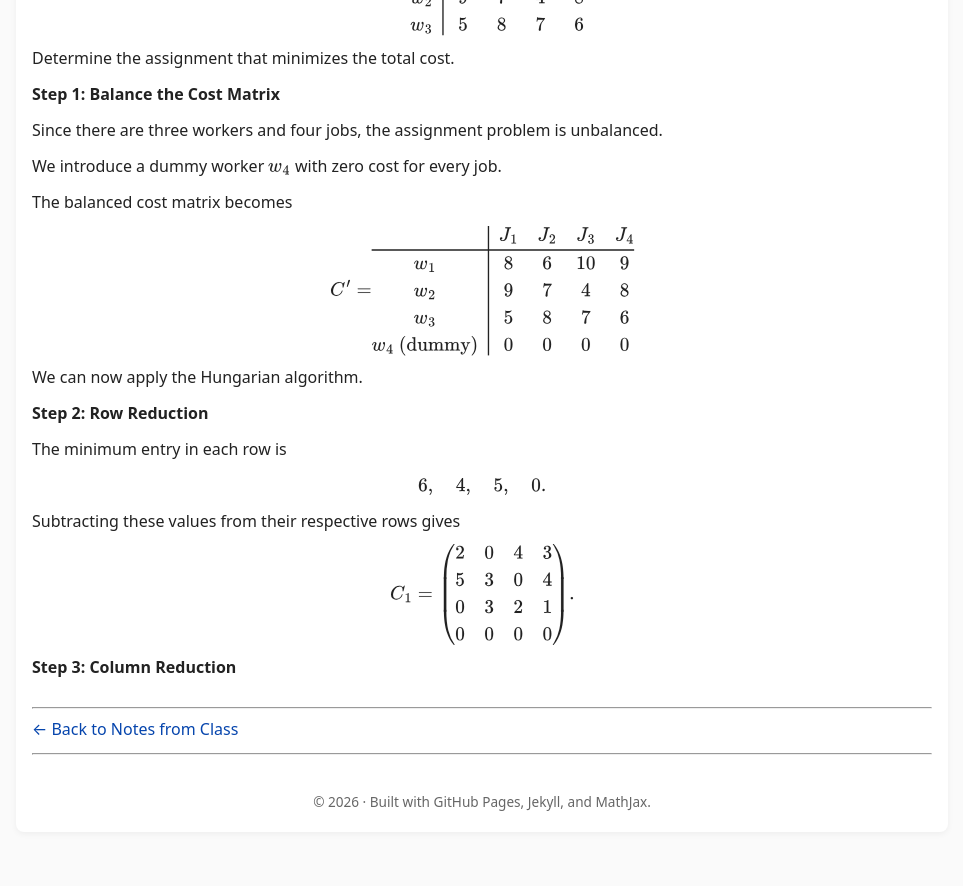
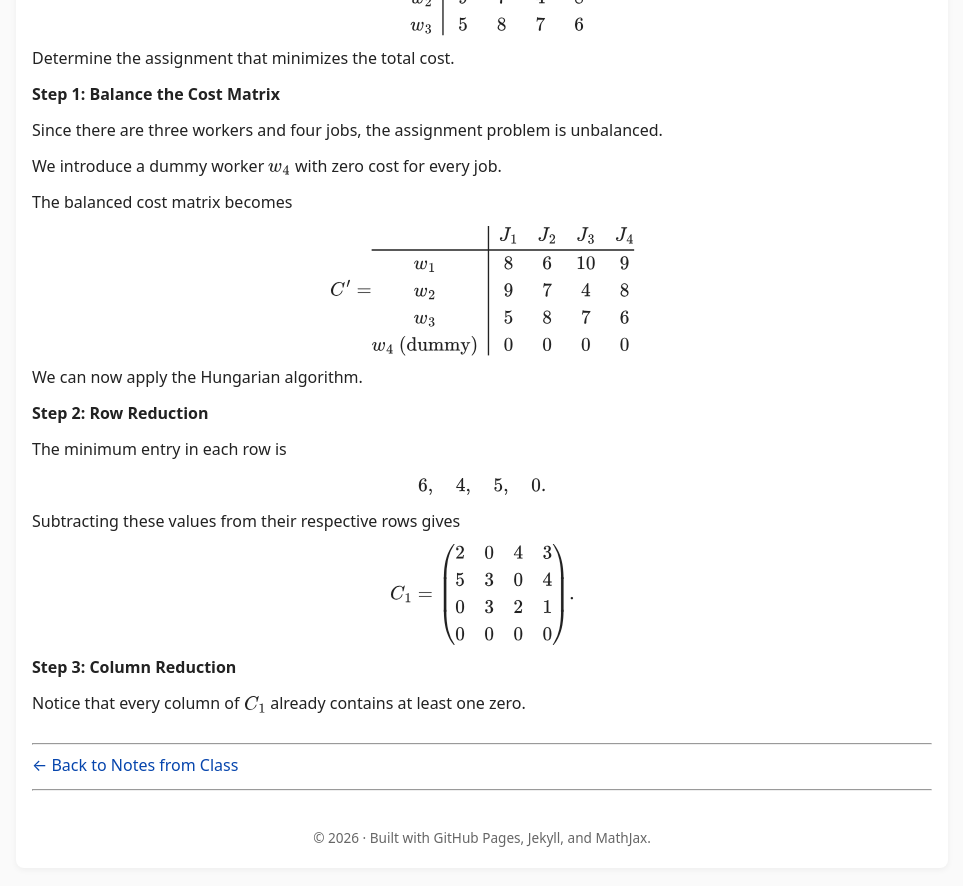
Before and after one commit to SaleemKamaludin/SaleemKamaludin.github.io, a Jekyll site: the page built from courses/math-2276/notes-from-class/supplementary-lecture-6/index.md, in a window 1280 px wide and 900 px high, scrolled down 10419 px. Shown: the top 886 px of the window, without its empty margins (158-1121 px from the left). Built offline with Jekyll 4.4.1, drawn with Linux system fonts in a browser that asks for light colours; before the commit the page ends 11283 px from its top, so only the background shows below that.

Commit message:
Add column zero observation in Step 3 of Example 1.4

```diff
--- a/courses/math-2276/notes-from-class/supplementary-lecture-6/index.md
+++ b/courses/math-2276/notes-from-class/supplementary-lecture-6/index.md
@@ -1756,7 +1756,16 @@ C_1=
       <strong>Step 3: Column Reduction</strong>
     </p>
 
-  </div>
+
+    <div id="example-unbalanced-assignment-problem-step-3-zero-columns-observation">
+
+      <p>
+        Notice that every column of \(C_1\) already
+        contains at least one zero.
+      </p>
+
+    </div>
+</div>
 </div>
 
 
```
